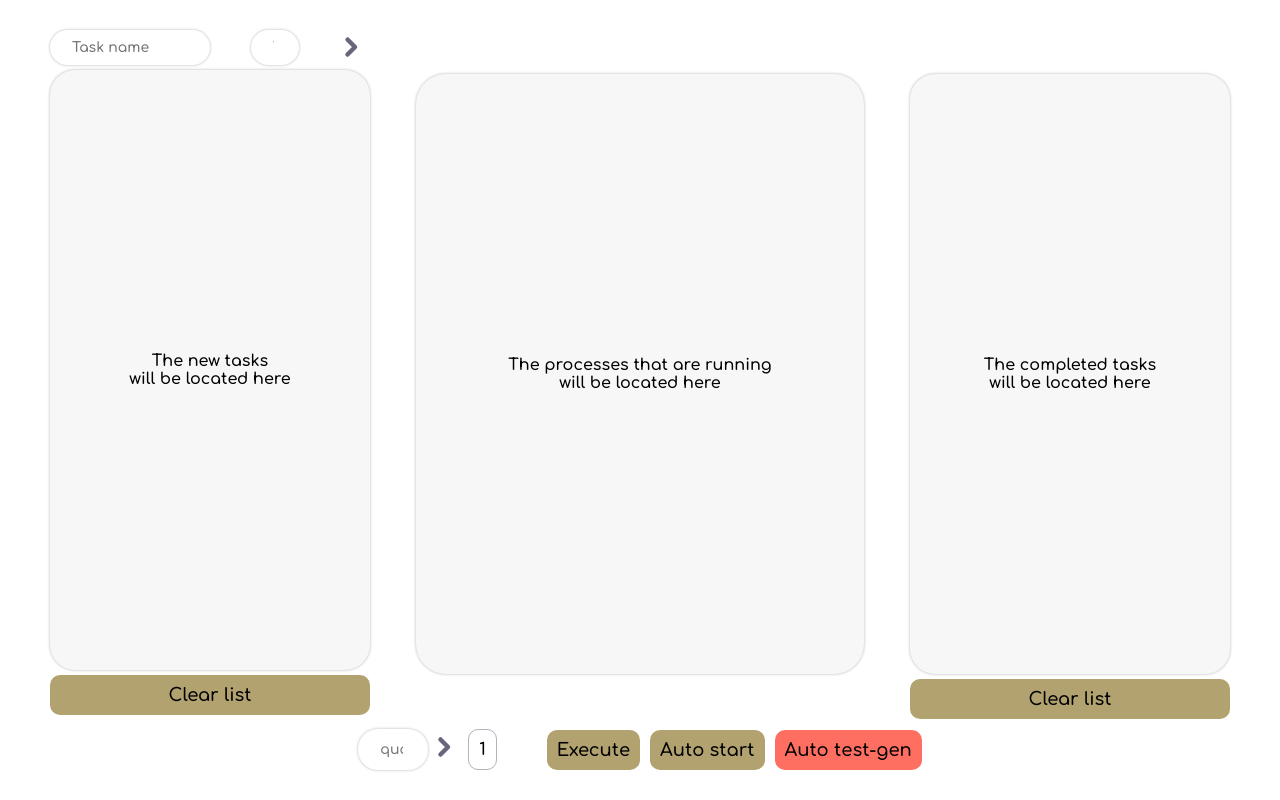
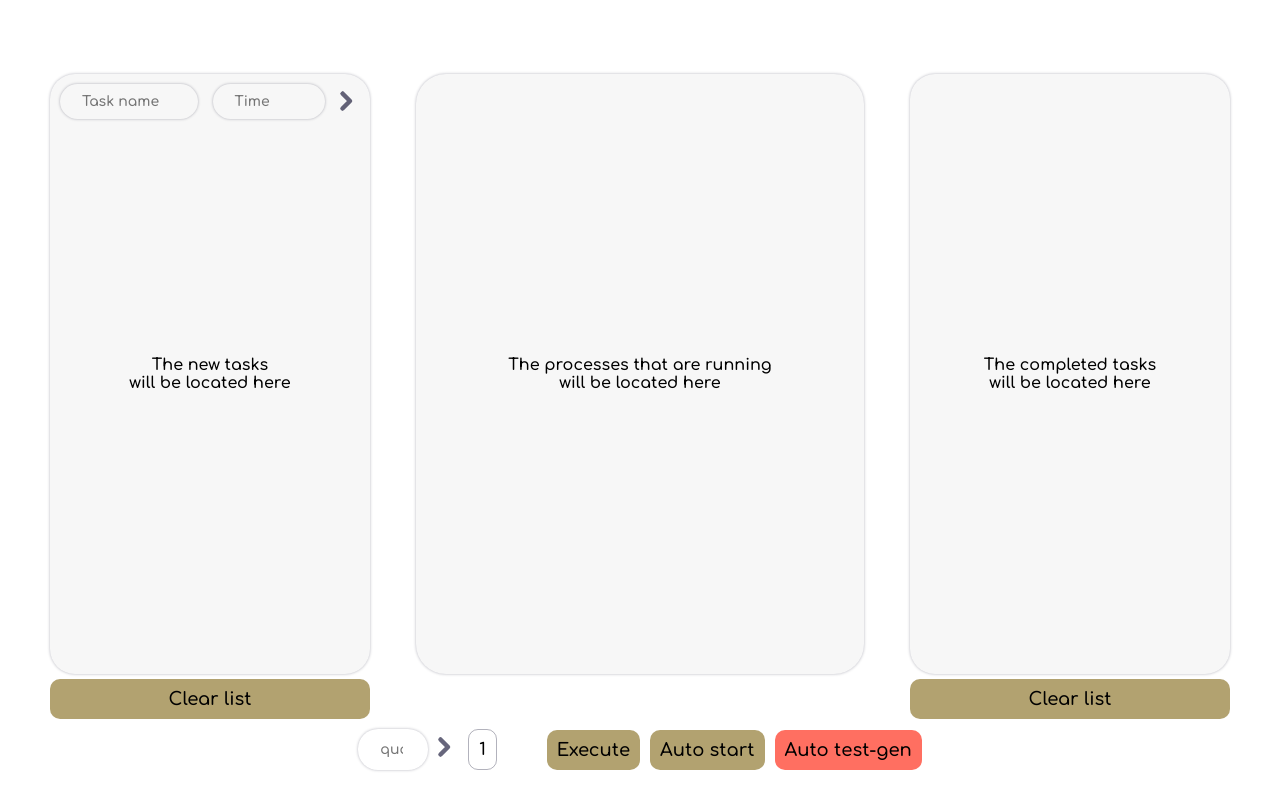
Before and after one commit to HuggySoul/os-task-manager-emulator, a React (Create React App) app: page / in a window 1280 px wide. Built offline with nearby package versions, Linux system fonts and the light colour scheme.

Commit message:
fix: task input layout

```diff
--- a/src/components/taskInput/taskInput.jsx
+++ b/src/components/taskInput/taskInput.jsx
@@ -70,11 +70,7 @@ export const TaskInput = () => {
 					<img className={st.submitImg} src={inputIcon} alt="Добавить задачу" />
 				</button>
 			</div>
-			{attention ? (
-				<p className={st.attention_txt}>*Fill in the fields correctly</p>
-			) : (
-				<></>
-			)}
+			{attention && <p className={st.attention_txt}>*Fill in the fields correctly</p>}
 		</div>
 	);
 };
--- a/src/components/taskInput/taskInput.module.css
+++ b/src/components/taskInput/taskInput.module.css
@@ -1,7 +1,15 @@
 .input_Block {
 	display: flex;
-	width: 25vw;
+	width: 100%;
 	justify-content: space-between;
+	gap: 15px;
+	padding: 10px;
+	position: absolute;
+	top: 44px;
+	left: 0;
+	z-index: 1;
+	border-radius: 25px 25px 0 0;
+	/* border-bottom: 1px solid var(--secondary-col); */
 }
 
 .attention {
@@ -19,6 +27,9 @@
 	color: red;
 	font-size: 10px;
 	padding-left: 5%;
+	position: absolute;
+	left: 0;
+	top: 91px;
 }
 
 .input {
@@ -32,10 +43,10 @@
 }
 
 .input_name {
-	width: 50%;
+	width: 100%;
 }
 .input_time {
-	width: 15%;
+	width: 80%;
 }
 
 .styled_input::placeholder {
@@ -46,6 +57,7 @@
 	justify-content: center;
 	align-items: flex-end;
 	border-radius: 10px;
+	width: 20px;
 }
 
 .submitImg {
--- a/src/components/taskList/taskList.jsx
+++ b/src/components/taskList/taskList.jsx
@@ -23,18 +23,22 @@ export const TaskList = observer(({ tasks, tasksType, clearList }) => {
 
 	return (
 		<div className={st.taskList}>
-			{isNewTaskList() ? <TaskInput /> : <></>}
 			<div
-				style={isNewTaskList() ? {} : { marginTop: "44px" }}
+				style={{ marginTop: "44px" }}
 				className={isListEmpty ? st.empty_list : st.list}
 			>
+				{isNewTaskList() ? <TaskInput /> : <></>}
 				{isListEmpty ? (
-					<>
+					<div className={st.txt}>
 						<p className={st.empty_txt}>The {tasksType} tasks </p>
 						<p className={st.empty_txt}>will be located here</p>
-					</>
+					</div>
 				) : (
-					tasks.map((task, id) => <Task name={task.name} timeToDo={task.time} key={id} />)
+					<div style={isNewTaskList() ? { marginTop: "40px" } : {}} className={st.tasks}>
+						{tasks.map((task, id) => (
+							<Task name={task.name} timeToDo={task.time} key={id} />
+						))}
+					</div>
 				)}
 			</div>
 			<Btn title={"Clear list"} color={"var(--primary-col)"} action={clearList} />
--- a/src/components/taskList/taskList.module.css
+++ b/src/components/taskList/taskList.module.css
@@ -2,6 +2,7 @@
 	display: flex;
 	flex-direction: column;
 	gap: 5px;
+	position: relative;
 }
 
 .list {
@@ -12,7 +13,7 @@
 	height: 75vh;
 	gap: 10px;
 	overflow-y: auto;
-	overflow-y: hidden;
+	overflow-x: hidden;
 	box-shadow: 0 0 3px var(--secondary-col);
 	border-radius: 25px;
 	background-color: var(--modal-col);
@@ -25,11 +26,21 @@
 	width: 25vw;
 	height: 75vh;
 	align-items: center;
-	justify-content: center;
+	justify-content: flex-start;
 	border: 1px solid var(--text-col);
 	border-radius: 25px;
 	box-shadow: 0 0 3px var(--secondary-col);
 	background-color: var(--modal-col);
+}
+
+.txt {
+	display: flex;
+	justify-content: center;
+	align-items: center;
+	text-align: center;
+	flex-direction: column;
+	height: 100%;
+	width: 100%;
 }
 
 .empty_txt {
@@ -37,7 +48,18 @@
 	font-weight: 600;
 	color: var(--text-col);
 	font-size: 20px;
-	/* opacity: 50%; */
+}
+
+.tasks {
+	display: flex;
+	flex-direction: column;
+	gap: 5px;
+	justify-content: flex-start;
+	width: 100%;
+	height: 100%;
+	overflow-y: auto;
+	overflow-x: hidden;
+	padding: 0 5px;
 }
 
 @media (max-width: 1330px) {
--- a/src/index.css
+++ b/src/index.css
@@ -77,7 +77,6 @@ img {
 
 img,
 svg {
-	max-width: 100%;
 	height: auto;
 }
 
@@ -164,8 +163,8 @@ legend {
 }
 
 ::-webkit-scrollbar-thumb {
+	border-radius: 5px;
 	background-color: darkgrey;
-	outline: 1px solid slategrey;
 }
 
 code {
```
